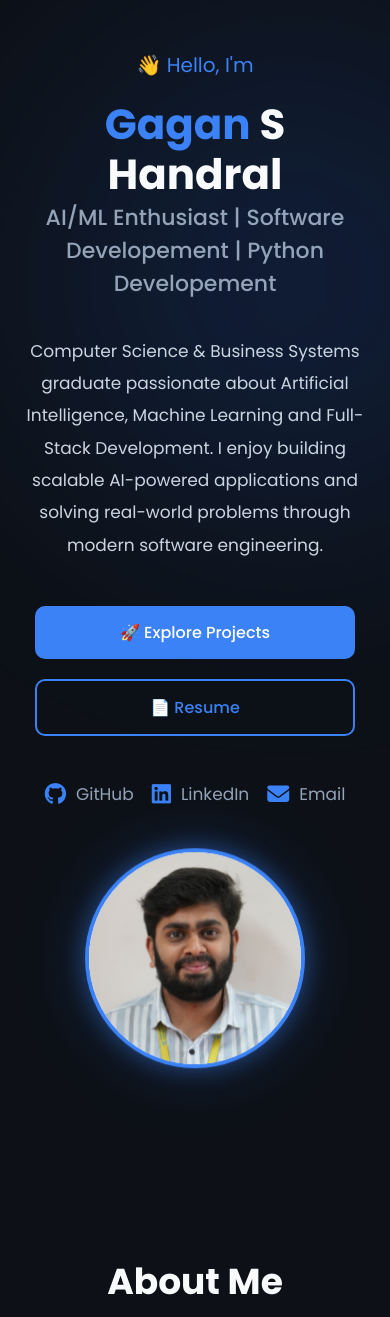
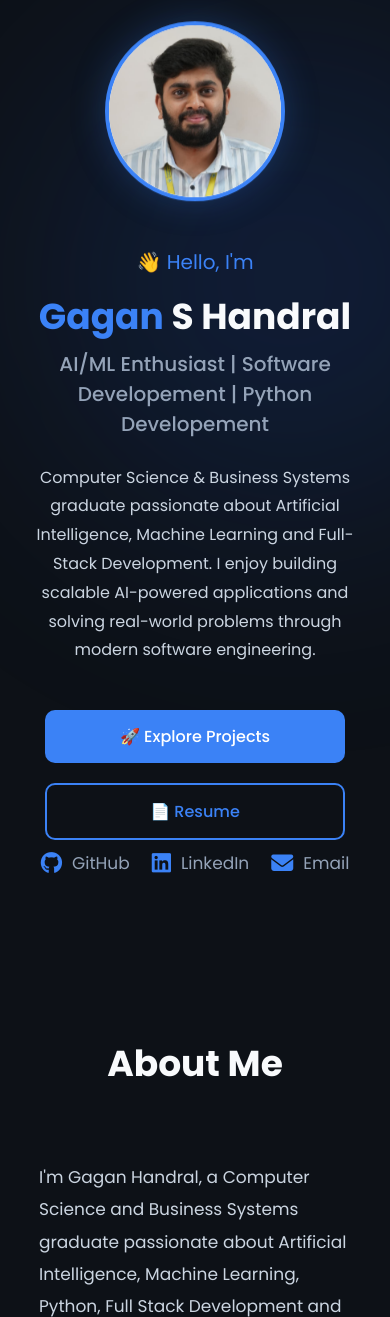
Before and after one commit to GaganHnd/Gagan_Portfolio, a Flask app: page / in a window 390 px wide. Shown: the part 70-1387 px from the top of the page. Run offline with Flask 3, Linux system fonts and the light colour scheme.

Commit message:
Improved mobile responsiveness

```diff
--- a/static/css/style.css
+++ b/static/css/style.css
@@ -1382,31 +1382,43 @@ footer{
     .hero{
         flex-direction:column;
         text-align:center;
-        padding:120px 6% 70px;
-        gap:50px;
+        padding:100px 6% 60px;
+        gap:30px;
     }
 
     .hero-left{
+        order:2;
         padding-top:0;
     }
 
+    .hero right{
+        order:1;
+        margin-bottom:15px;
+    }
+
     .hero-left h1{
-        font-size:42px;
-        line-height:1.2;
+        font-size:36px;
+        line-height:1.1;
+        margin-bottom:12px;
     }
 
     .hero-left h2{
-        font-size:22px;
+        font-size:20px;
+        line-height:1.5;
+        margin-bottom:25px;
     }
 
     .hero-description{
-        font-size:17px;
+        font-size:16px;
+        line-height:1.8;
         max-width:100%;
+        margin:0 auto;
     }
 
     .hero-right img{
-        width:220px;
-        height:220px;
+        width:180px;
+        height:180px;
+        box-shadow:0 0 35px rgba(59,130,246,.25);
     }
 
     .hero-buttons{
@@ -1415,15 +1427,16 @@ footer{
     }
 
     .hero-buttons a{
-        width:100%;
-        max-width:320px;
+        width:90%;
+        max-width:300px;
         text-align:center;
     }
 
     .social-links{
         justify-content:center;
         flex-wrap:wrap;
-        gap:18px;
+        gap:22px;
+        margin-top:10px
     }
 
     /* About */
```
